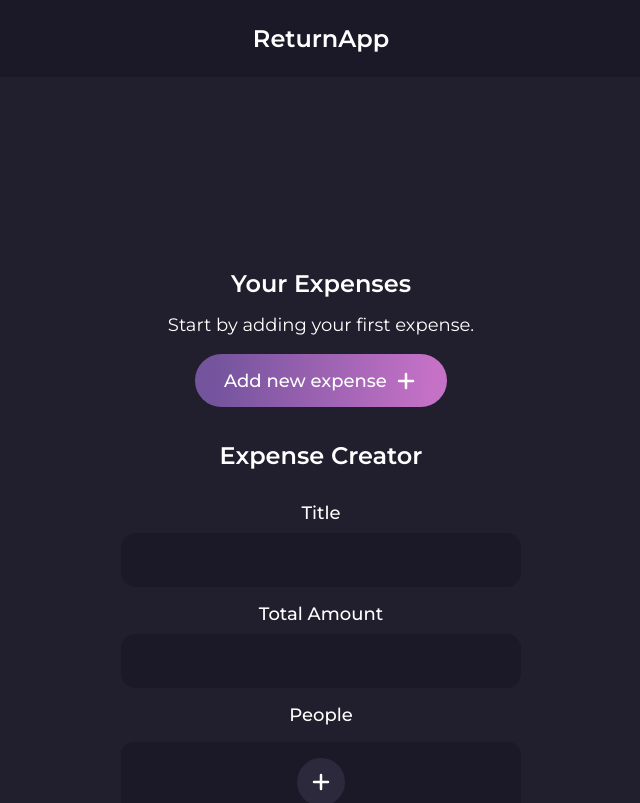
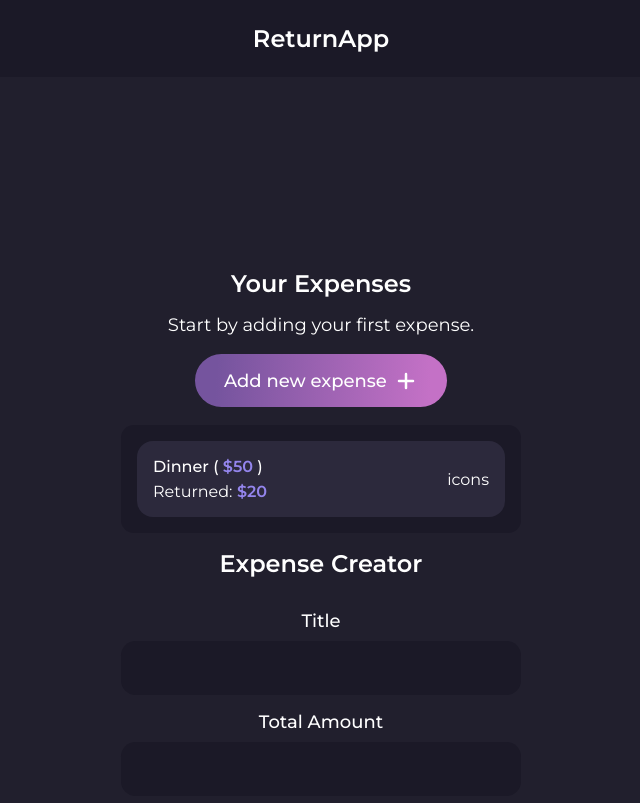
Before and after one commit to chmery/returnapp, a React (Create React App) app: page / in a window 1280 px wide. Shown: the top 803 px of the page, without its empty margins (319-959 px from the left). Built offline with nearby package versions, Linux system fonts and the light colour scheme.

Commit message:
Create expense item and list component

```diff
--- a/src/components/Expenses/Expenses.js
+++ b/src/components/Expenses/Expenses.js
@@ -2,6 +2,7 @@ import Button from "../UI/Button";
 import ExpenseCreator from "./ExpenseCreator/ExpenseCreator";
 
 import classes from "./Expenses.module.css";
+import ExpensesList from "./ExpensesList/ExpensesList";
 import PlusIcon from "./PlusIcon";
 
 const Expenses = () => {
@@ -13,6 +14,7 @@ const Expenses = () => {
                 <Button>
                     Add new expense <PlusIcon />
                 </Button>
+                <ExpensesList />
             </div>
             <ExpenseCreator />
         </>
--- /dev/null
+++ b/src/components/Expenses/ExpensesList/ExpenseItem.js
@@ -0,0 +1,31 @@
+import classes from "./ExpensesItem.module.css";
+
+import BrightCard from "../../UI/Cards/BrightCard";
+
+const ExpenseItem = (props) => {
+    const { expenseData } = props;
+
+    const name = `${expenseData.name} `;
+    const amount = `$${expenseData.amount}`;
+    const amountReturned = ` $${expenseData.amountReturned}`;
+
+    return (
+        <BrightCard>
+            <div>
+                <p className={classes.title}>
+                    {name}
+                    <span className={classes.amount}>
+                        ( <span>{amount}</span> )
+                    </span>
+                </p>
+                <p className={classes.returned}>
+                    Returned:
+                    <span>{amountReturned}</span>
+                </p>
+            </div>
+            <div>icons</div>
+        </BrightCard>
+    );
+};
+
+export default ExpenseItem;
--- /dev/null
+++ b/src/components/Expenses/ExpensesList/ExpensesItem.module.css
@@ -0,0 +1,20 @@
+.title {
+    font-size: 1rem;
+    font-weight: 500;
+    margin-bottom: 0.4em;
+}
+
+.amount {
+    font-size: 1rem;
+}
+
+.amount > span,
+.returned > span {
+    color: var(--highlight);
+    font-weight: 600;
+}
+
+.returned {
+    font-size: 1rem;
+    font-weight: 400;
+}
--- /dev/null
+++ b/src/components/Expenses/ExpensesList/ExpensesList.js
@@ -0,0 +1,18 @@
+import DarkCard from "../../UI/Cards/DarkCard";
+import ExpenseItem from "./ExpenseItem";
+
+const ExpensesList = () => {
+    const TEST_DATA = [
+        {
+            name: "Dinner",
+            amount: "50",
+            amountReturned: "20",
+        },
+    ];
+
+    const expensesList = TEST_DATA.map((expense) => <ExpenseItem expenseData={expense} />);
+
+    return <DarkCard>{expensesList}</DarkCard>;
+};
+
+export default ExpensesList;
--- a/src/components/Expenses/PeopleList/PeopleItem.js
+++ b/src/components/Expenses/PeopleList/PeopleItem.js
@@ -9,7 +9,6 @@ const PeopleItem = (props) => {
 
     return (
         <BrightCard>
-            <div className={classes["people-item"]}>
             <div>
                 <p className={classes.name}>{personData.name}</p>
                 <p className={classes.text}>
@@ -19,7 +18,6 @@ const PeopleItem = (props) => {
             <div className={classes.icon}>
                 <ExitIcon />
             </div>
-            </div>
         </BrightCard>
     );
 };
--- a/src/components/Expenses/PeopleList/PeopleItem.module.css
+++ b/src/components/Expenses/PeopleList/PeopleItem.module.css
@@ -1,9 +1,3 @@
-.people-item {
-    display: flex;
-    align-items: center;
-    justify-content: space-between;
-}
-
 .name {
     font-weight: 600;
     font-size: 1rem;
@@ -11,7 +5,7 @@
 }
 
 .text {
-    font-size: 0.875rem;
+    font-size: 1rem;
     font-weight: 400;
 }
 
--- a/src/components/UI/Cards/BrightCard.module.css
+++ b/src/components/UI/Cards/BrightCard.module.css
@@ -2,4 +2,7 @@
     background: var(--item-bg);
     padding: 1em;
     border-radius: 1em;
+    display: flex;
+    justify-content: space-between;
+    align-items: center;
 }
```
Lines whose indentation alone changed are shown as unchanged.
